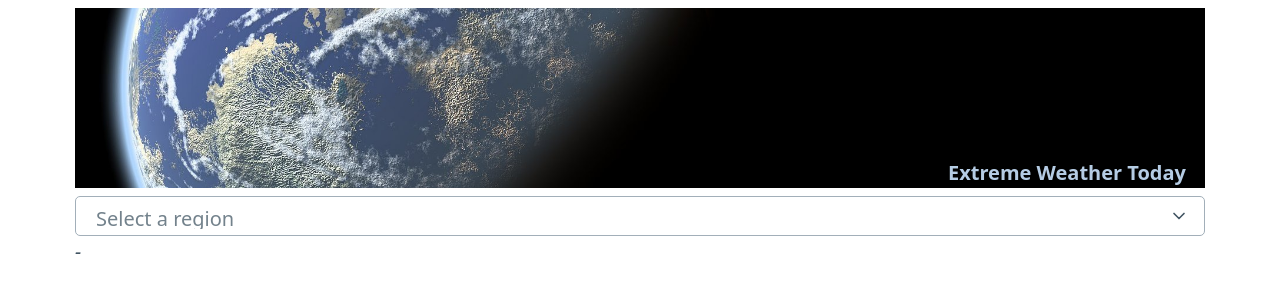
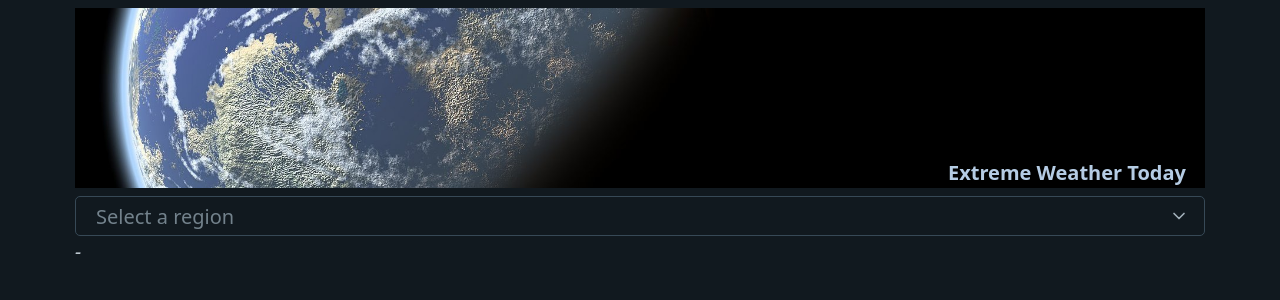
Before and after one commit to Costa365/ExtremeWeather, a Flask app: template frontend/templates/main.html in a window 1280 px wide. Shown: the top 300 px of the page. Run offline with Flask 2, Linux system fonts and the light colour scheme; the template is opened without the code that fills it, so the values that code supplies are empty.

Commit message:
Style updates

```diff
--- a/backend/results.py
+++ b/backend/results.py
@@ -26,7 +26,8 @@ class Results():
   def __parseTitle(self):
     title = []
     results = re.findall(r"<H3>(.*?)</h3>", self.html, re.IGNORECASE)
-    title.append(results[0])
+    header = results[0].replace("<font color=\"#339933\">","").replace("</font>","")
+    title.append(header)
     results = re.findall(r"<H4>(.*?UTC)</h4>", self.html, re.IGNORECASE)
     title.append(results[0])
     return title
--- a/frontend/static/styles/styles.css
+++ b/frontend/static/styles/styles.css
@@ -40,5 +40,5 @@ table.fixed td {
 
 select {
   height: 40px;
-  padding: .325rem 1.75rem .325rem .5rem;
+  padding: .25rem 1.75rem .25rem .5rem;
 }
--- a/frontend/templates/main.html
+++ b/frontend/templates/main.html
@@ -1,5 +1,5 @@
 <!DOCTYPE HTML>
-<html data-theme="light">
+<html data-theme="dark">
   <head>
     <meta charset="utf-8">
     <meta name="viewport" content="width=device-width, initial-scale=1">
```
